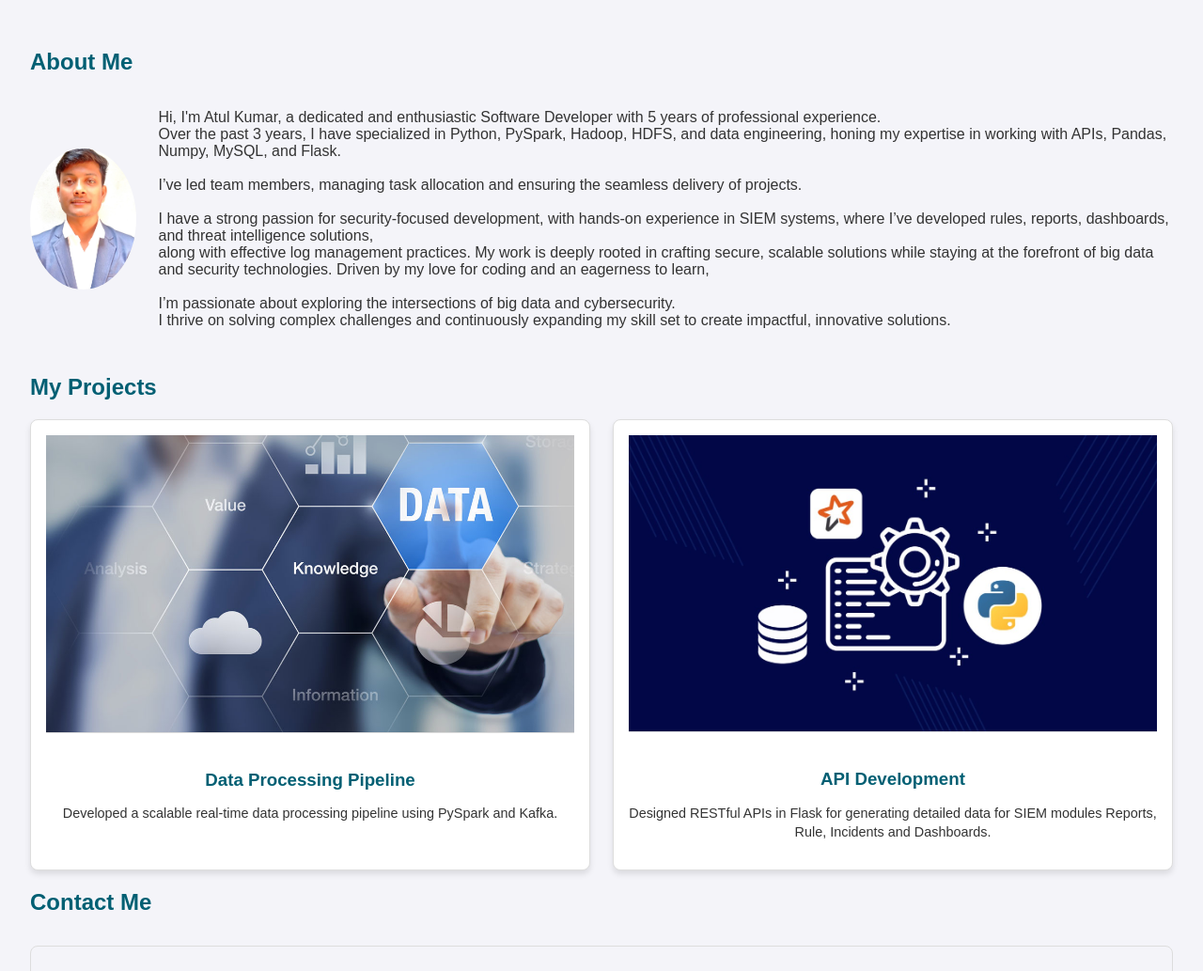
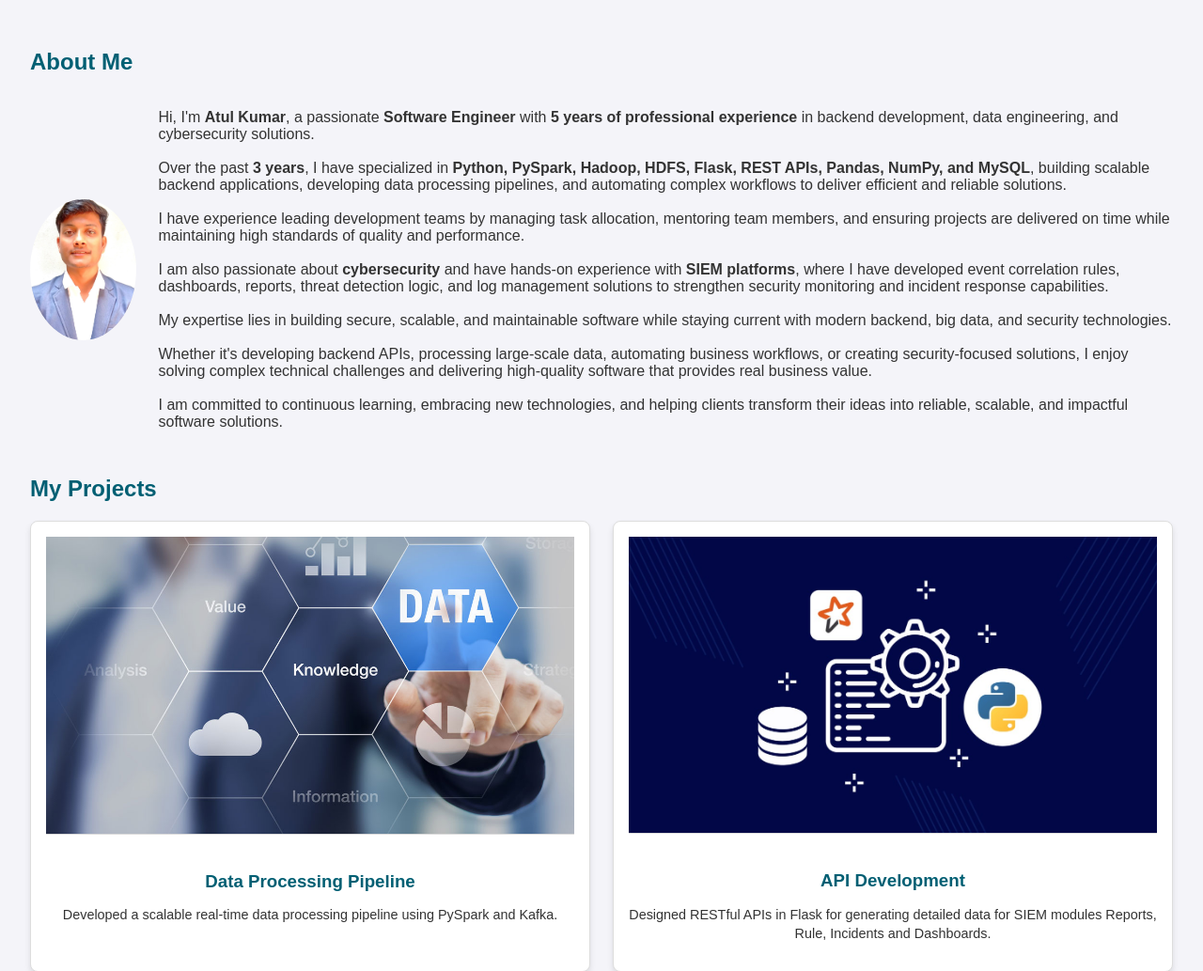
Before and after one commit to Atul9662/portfolio_atul, a Flask app: page /portfolio in a window 1280 px wide. Shown: the part 119-1152 px from the top of the page at 94% size. Run offline with Flask 3, Linux system fonts and the light colour scheme.

Commit message:
exp update

```diff
--- a/templates/portfolio.html
+++ b/templates/portfolio.html
@@ -5,17 +5,34 @@
     <h2>About Me</h2>
     <div class="profile-section">
         <img src="{{ url_for('static', filename='images/profile.JPG') }}" alt="Profile Picture" class="profile-pic">
-         <p>Hi, I'm Atul Kumar, a dedicated and enthusiastic Software Developer with 5 years of professional experience.<br>
-            Over the past 3 years, I have specialized in Python, PySpark, Hadoop, HDFS, and data engineering,
-            honing my expertise in working with APIs, Pandas, Numpy, MySQL, and Flask.<br><br>
-            I’ve led team members, managing task allocation and ensuring the seamless delivery of projects.
-            <br><br>I have a strong passion for security-focused development, with hands-on experience in SIEM systems,
-            where I’ve developed rules, reports, dashboards, and threat intelligence solutions,<br>
-            along with effective log management practices. My work is deeply rooted in crafting secure, scalable solutions while staying at the forefront of big data and security technologies.
-            Driven by my love for coding and an eagerness to learn,<br><br>
-            I’m passionate about exploring the intersections of big data and cybersecurity.<br>
-            I thrive on solving complex challenges and continuously expanding my skill set to create
-            impactful, innovative solutions.</p>
+        <p>
+            Hi, I'm <strong>Atul Kumar</strong>, a passionate <strong>Software Engineer</strong> with
+            <strong>5 years of professional experience</strong> in backend development, data engineering,
+            and cybersecurity solutions.<br><br>
+
+            Over the past <strong>3 years</strong>, I have specialized in
+            <strong>Python, PySpark, Hadoop, HDFS, Flask, REST APIs, Pandas, NumPy, and MySQL</strong>,
+            building scalable backend applications, developing data processing pipelines, and automating
+            complex workflows to deliver efficient and reliable solutions.<br><br>
+
+            I have experience leading development teams by managing task allocation, mentoring team members,
+            and ensuring projects are delivered on time while maintaining high standards of quality and performance.<br><br>
+
+            I am also passionate about <strong>cybersecurity</strong> and have hands-on experience with
+            <strong>SIEM platforms</strong>, where I have developed event correlation rules, dashboards,
+            reports, threat detection logic, and log management solutions to strengthen security monitoring
+            and incident response capabilities.<br><br>
+
+            My expertise lies in building secure, scalable, and maintainable software while staying current
+            with modern backend, big data, and security technologies.<br><br>
+
+            Whether it's developing backend APIs, processing large-scale data, automating business workflows,
+            or creating security-focused solutions, I enjoy solving complex technical challenges and delivering
+            high-quality software that provides real business value.<br><br>
+
+            I am committed to continuous learning, embracing new technologies, and helping clients transform
+            their ideas into reliable, scalable, and impactful software solutions.
+        </p>
     </div>
 </section>
 
```
